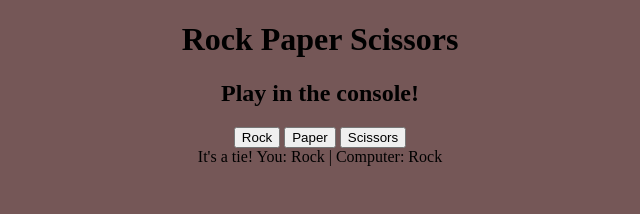
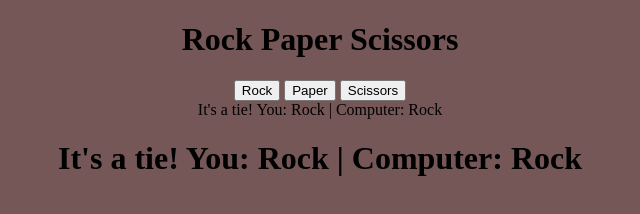
Before and after one commit to poncheeto/rock-paper-scissors, a plain HTML site: page index2.html in a window 1280 px wide. Both pictures are taken after a click on the button "Rock". Shown: the whole page, without its empty margins (320-960 px from the left). Drawn offline with Linux system fonts and the light colour scheme.

Commit message:
Add event listener to buttons to initiate game function

```diff
--- a/index2.html
+++ b/index2.html
@@ -7,7 +7,7 @@
   <style>
     body {
       text-align: center;
-         background-color: 	#755757;
+      background-color: #755757;
     }
   </style>
 </head>
@@ -15,10 +15,9 @@
 <body>
 
   <h1>Rock Paper Scissors</h1>
-  <h2>Play in the console!</h2>
   <main>
     <!-- Buttons for user interface -->
-    <div id ="container">
+    <div id="container">
       <button id="Rock">Rock</button>
       <button id="Paper">Paper</button>
       <button id="Scissors">Scissors</button>
@@ -48,8 +47,8 @@
     }
 
     // Takes two parameters and declares winner
-    function playRound(event) {
-      const playerSelection = event.target.id;
+    function playRound(e) {
+      const playerSelection = e.target.id;
       const computerSelection = computerPlay();
       let lower = playerSelection.toLowerCase();
       let playerUpper = playerSelection[0].toUpperCase() + playerSelection.slice(1).toLowerCase();
@@ -105,23 +104,28 @@
           result = ("Invalid input");
           return 0;
       }
-      const results = document.querySelector('#container');
+
+      // Show results of each round
+      const roundResults = document.querySelector('#container');
       const div = document.createElement('div');
       div.textContent = result;
-      results.appendChild(div);
+      roundResults.appendChild(div);
+
       return playerWins, computerWins;
+
     }
 
     // Calls playRound function when buttons are pressed
     const buttons = document.querySelectorAll('button');
     buttons.forEach((button) => {
-       button.addEventListener('click', playRound)
-
+      button.addEventListener('click', playRound);
+      button.addEventListener('click', game);
     });
 
-    // Plays 1 round game that keeps score
-    function game() {
-        playRound();
+
+    // Plays 5 round game that keeps score
+    function game(e) {
+      for (let i = 0; i < 5; i++) {
         switch (true) {
           case playerWins:
             playerScore++
@@ -129,26 +133,32 @@
           case computerWins:
             computerScore++
         }
+      }
 
       switch (true) {
         case playerScore > computerScore:
-          console.log("*** You win the game! ***")
-          console.log("*** Refresh the page to play again ***")
+          result = ("*** You win the game! ***");
+          //result = ("*** Refresh the page to play again ***");
           break;
         case playerScore < computerScore:
-          console.log("*** Computer wins the game ***")
-          console.log("*** Refresh the page to play again ***")
+          result = ("*** Computer wins the game ***");
+          //result = ("*** Refresh the page to play again ***");
           break;
-        case playerScore == computerScore && playerScore != 0 && computerScore != 0:
-          console.log("*** It's a draw ***")
-          console.log("*** Refresh the page to play again ***")
-          break;
-        default:
-          console.log("Whoops, that's not right...")
+        case playerScore == computerScore && (playerScore != 0 && computerScore != 0):
+          result = ("*** It's a draw ***");
+        //console.log("*** Refresh the page to play again ***");
+        //default:
+        //console.log("Whoops, that's not right...")
       }
+      const gameResults = document.querySelector('#container');
+      //const div = document.createElement('div');
+      const heading = document.createElement('h1');
+      //div.appendChild(heading);
+      heading.textContent = result;
+      gameResults.appendChild(heading);
     }
 
-    game();
+    game(e);
   </script>
 </body>
 
```
Lines whose indentation alone changed are shown as unchanged.
